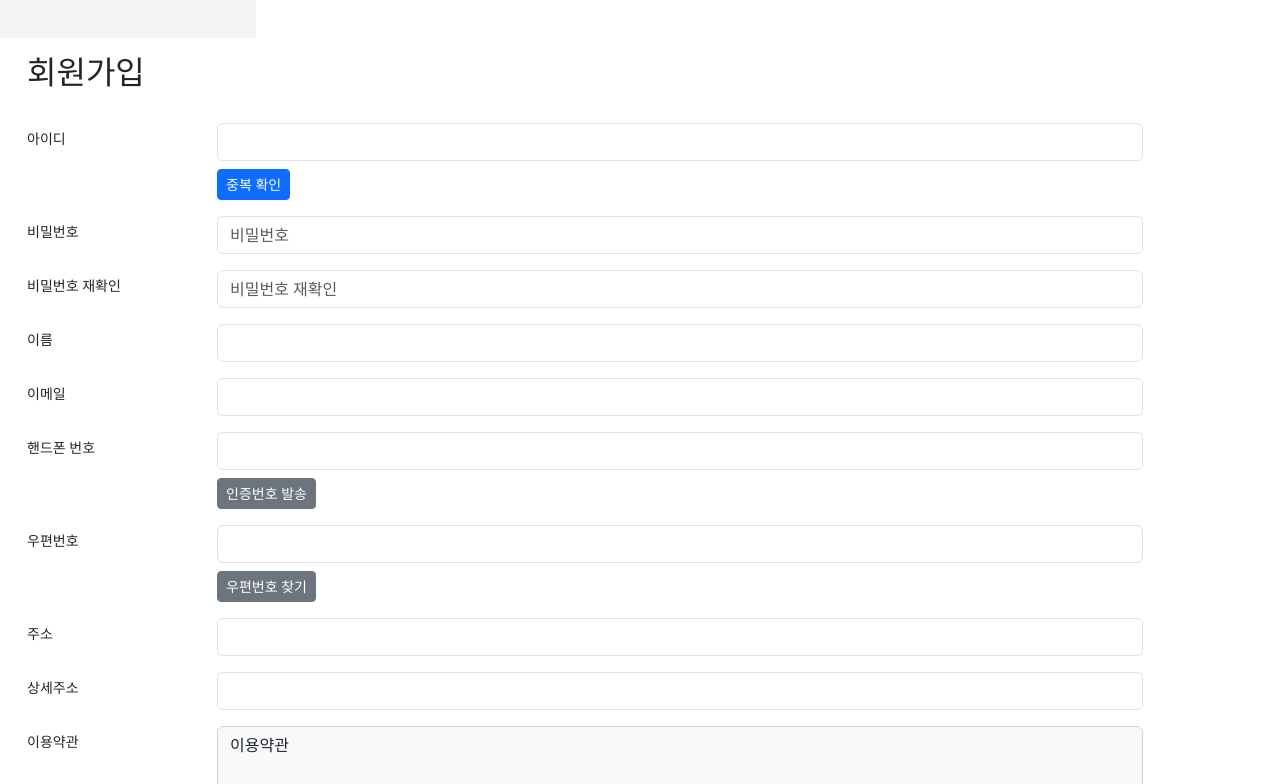
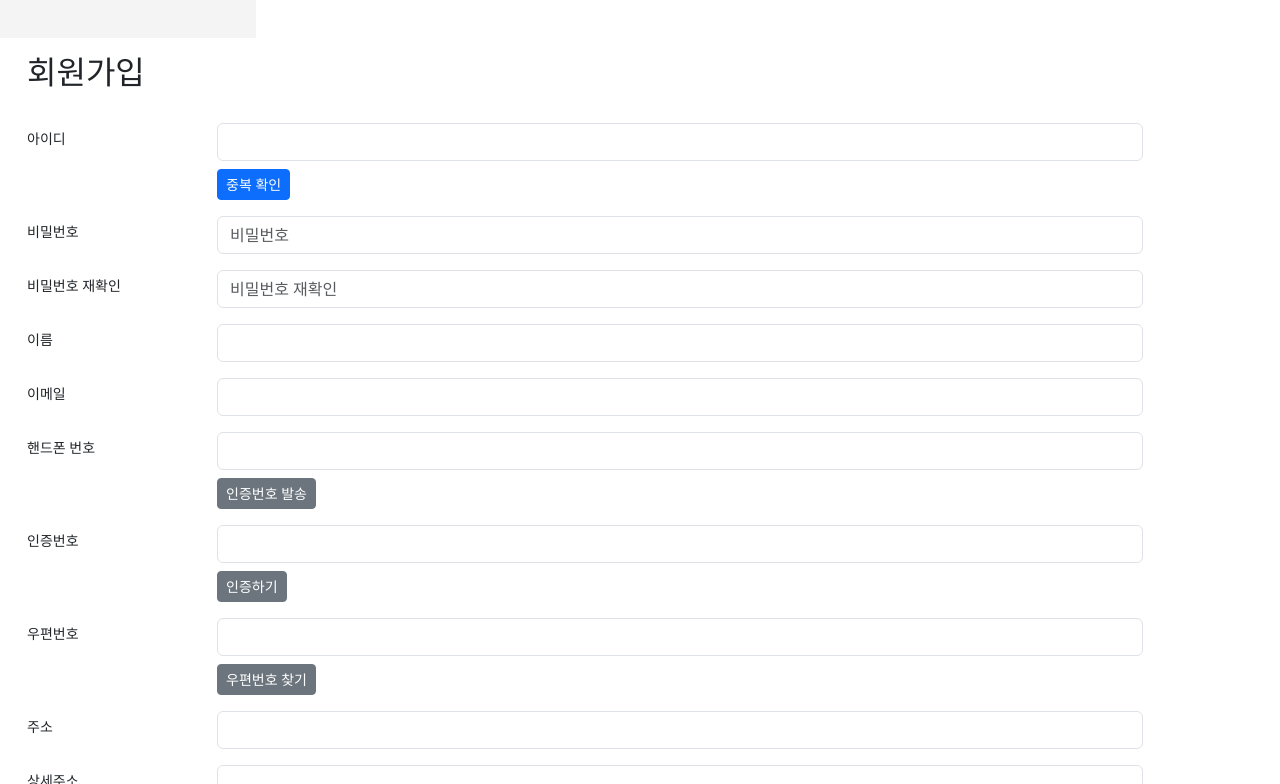
Before and after one commit to rurujon/zero, a React (Create React App) app in the folder front/: page /register in a window 1280 px wide. Shown: the part 496-1280 px from the top of the page. Built offline with nearby package versions, Linux system fonts and the light colour scheme; no server answers.

Commit message:
우준--인증하기 복구

```diff
--- a/front/src/components/login/MemberForm.js
+++ b/front/src/components/login/MemberForm.js
@@ -324,6 +324,29 @@ const MemberForm = ({ initialData, onSubmit, onCancel, isEditing }) => {
                         <ValidationMessage message={errors.tel} />
                     </div>
                 </div>
+
+                {(isPhoneVerificationRequired || !isEditing) && (
+                    <div className="row mb-3">
+                        <label className="col-sm-2 col-form-label col-form-label-sm">인증번호</label>
+                        <div className="col-sm-10">
+                            <input
+                                type="text"
+                                className="form-control"
+                                value={verificationCode}
+                                onChange={(e) => setVerificationCode(e.target.value)}
+                            />
+                            <button
+                                type="button"
+                                onClick={handleVerifyCode}
+                                className="btn btn-secondary btn-sm mt-2"
+                                disabled={isVerified}
+                            >
+                                인증하기
+                            </button>
+                        </div>
+                    </div>
+                )}
+
                 <div className="row mb-3">
                     <label className="col-sm-2 col-form-label col-form-label-sm">우편번호</label>
                     <div className="col-sm-10">
```
